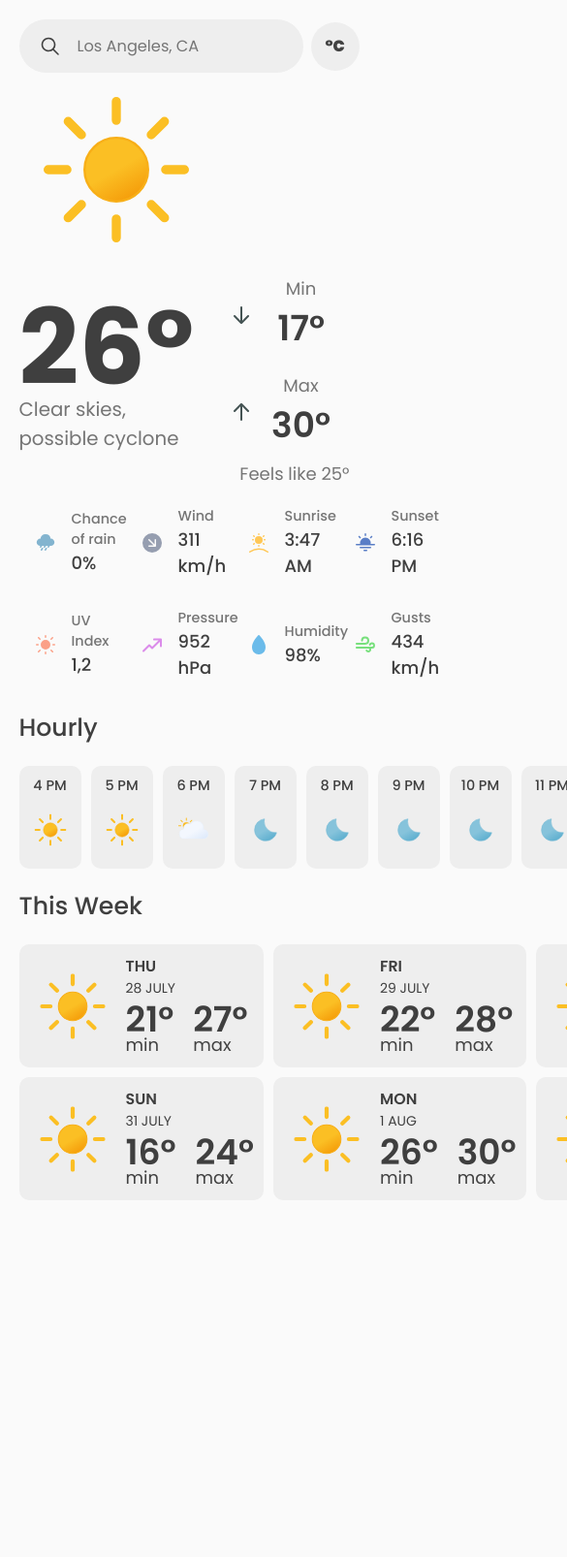
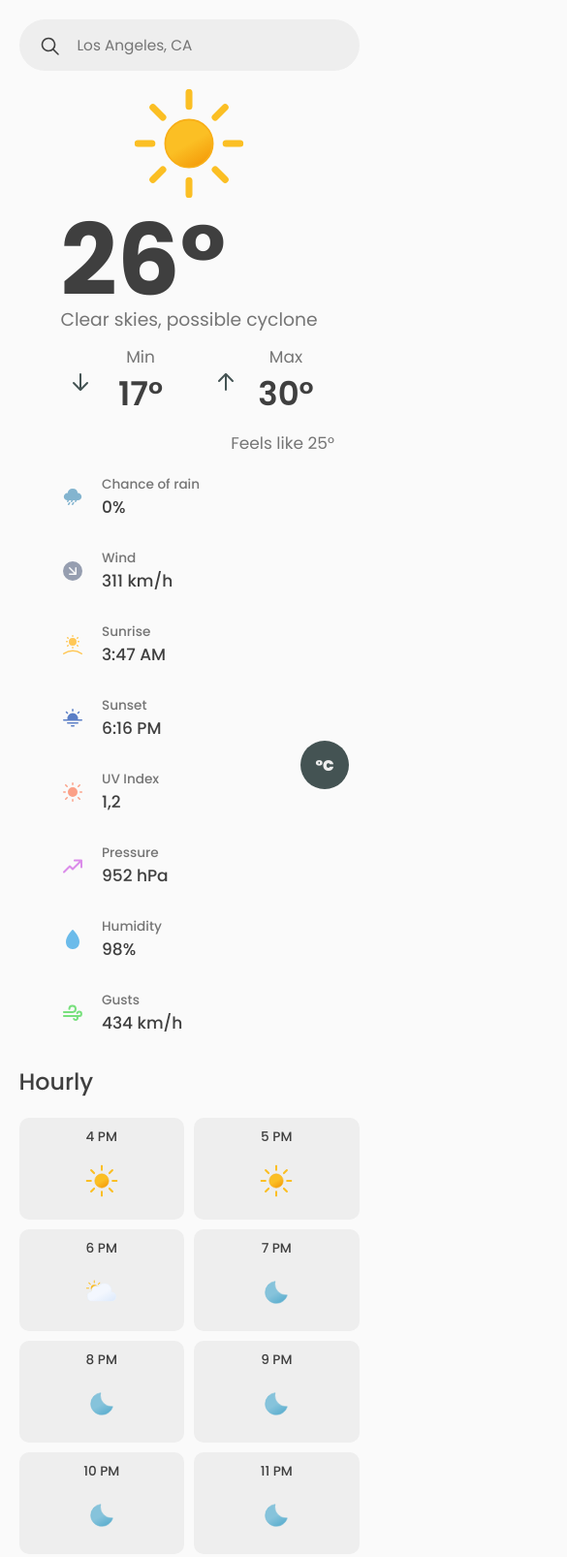
Before and after one commit to canizalesJd/weather-app, a plain HTML site: page index.html in a window 390 px wide. Shown: the top 1606 px of the page at 97% size, 585 px wide, since content can reach past the window. Before the commit the page ends 1248 px from the top, so only its background shows below. Drawn offline with Linux system fonts and the light colour scheme.

Commit message:
Responsiveness improvements

```diff
--- a/css/styles.css
+++ b/css/styles.css
@@ -78,6 +78,7 @@ section {
 	font-size: 0.9em;
 	padding: 15px;
 	padding-left: 60px;
+	padding-right: 45px;
 	border-radius: 30px;
 	width: 100%;
 }
@@ -387,3 +388,79 @@ section {
 .hide {
 	display: none;
 }
+
+/* Responsiveness */
+@media screen and (max-width: 1060px) {
+	.week-cards-container {
+		grid-template-columns: 1fr 1fr;
+	}
+}
+
+@media screen and (max-width: 690px) {
+	.top-container {
+		flex-direction: column;
+		justify-content: center;
+	}
+	.weather-details {
+		grid-template-columns: 1fr 1fr;
+	}
+	.week-cards-container {
+		grid-template-columns: 1fr;
+	}
+	.hourly-cards-container {
+		grid-template-columns: repeat(4, 1fr);
+	}
+}
+
+@media screen and (max-width: 590px) {
+	body {
+		font-size: 17px;
+	}
+	.weather-status-icon {
+		height: 150px;
+		width: 150px;
+	}
+}
+
+@media screen and (max-width: 500px) {
+	.search-location-form {
+		width: 100%;
+	}
+	.unit-selector {
+		position: fixed;
+		right: 30px;
+		bottom: 30px;
+	}
+	.unit-selector button {
+		background: #445353;
+		color: var(--grey-200);
+	}
+}
+
+@media screen and (max-width: 400px) {
+	.weather-details {
+		min-width: 0px;
+		margin: auto;
+		max-width: 300px;
+		grid-template-columns: 1fr;
+	}
+	.hourly-cards-container {
+		grid-template-columns: 1fr 1fr;
+	}
+}
+
+@media screen and (max-width: 360px) {
+	.min-max-container {
+		align-items: center;
+		justify-content: center;
+	}
+	.min-max .min,
+	.min-max .max {
+		width: 100%;
+	}
+	.week-card {
+		flex-direction: column;
+		justify-content: center;
+		align-items: center;
+	}
+}
```
